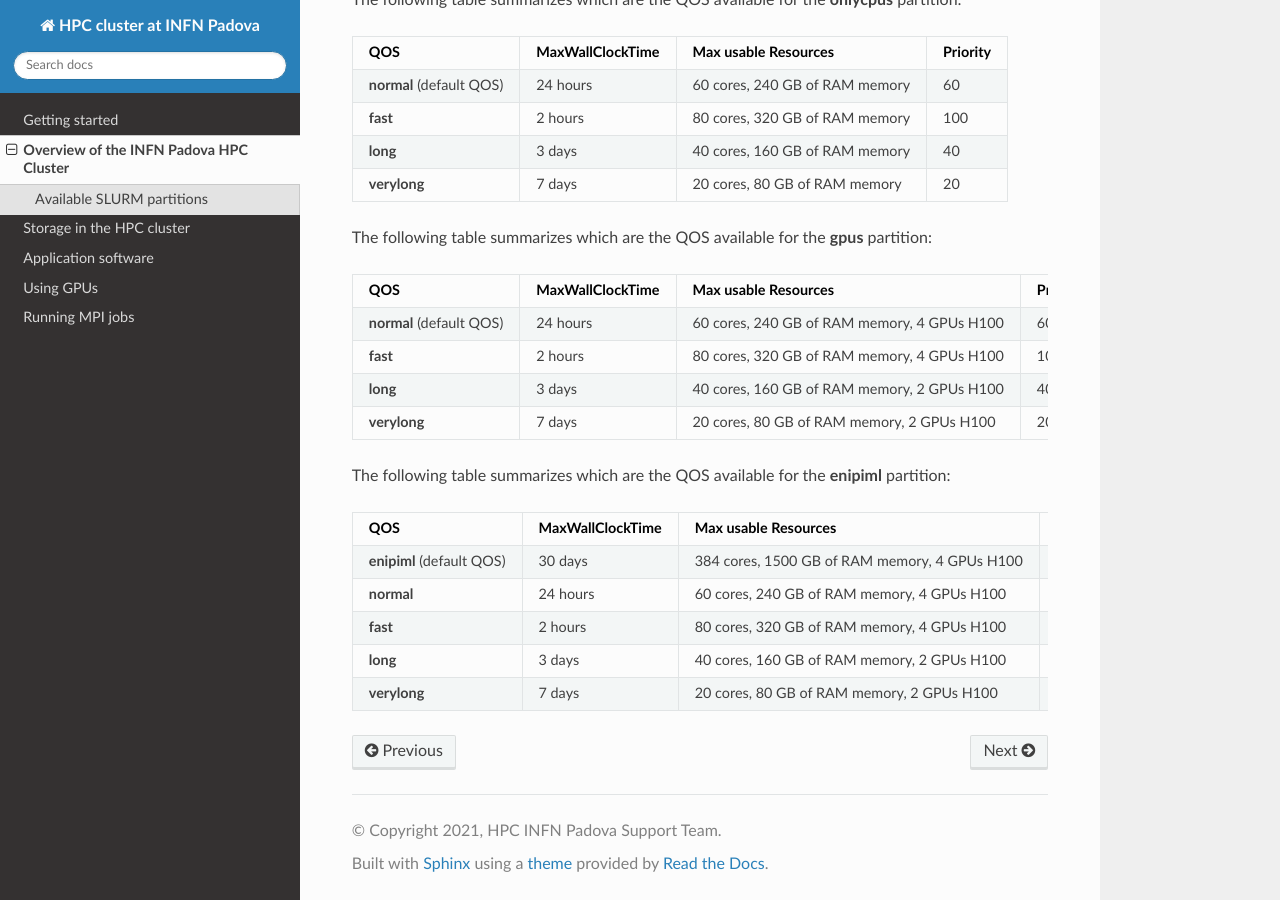
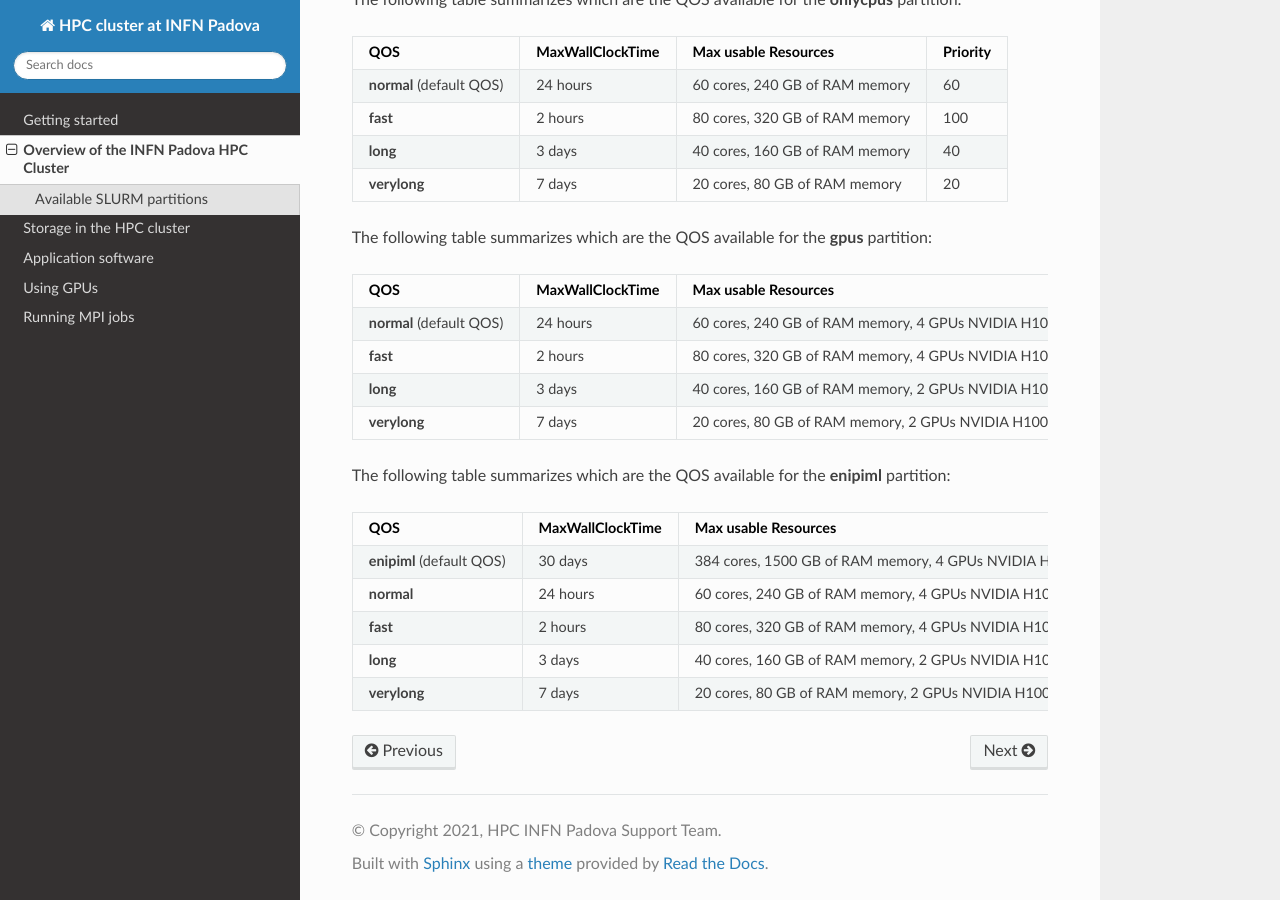
Before and after one commit to marcoverl/HPCPadovaUserGuide, a Sphinx documentation site: the page built from docs/source/cluster.rst, in a window 1280 px wide and 900 px high, scrolled down 905 px. Built offline with Sphinx 7.4.7 and the Read the Docs theme 3.1.0, drawn with Linux system fonts in a browser that asks for light colours; some of the changed text lies outside the part shown.

Commit message:
Modello H100

```diff
--- a/docs/source/cluster.rst
+++ b/docs/source/cluster.rst
@@ -6,7 +6,7 @@
 *  6 CPU only nodes cld-ter-01..06: each node has 2 AMD EPYC 9654 processors
    (192 Cores, 384 threads in total) and 1.5 TB of RAM
 *  6 CPU-GPU nodes cld-ter-gpu-01..06: each node has 2 AMD EPYC 9654 processors
-   (192 Cores, 384 threads in total), 1.5 TB of RAM and 4 NVIDIA H100 GPUs
+   (192 Cores, 384 threads in total), 1.5 TB of RAM and 4 NVIDIA H100 80GB HBM3 GPUs
 
 The nodes are interconnected through a high bandwith, low latency Infiniband network.
 
@@ -59,16 +59,16 @@
 | QOS                      | MaxWallClockTime | Max usable Resources            | Priority |
 +==========================+==================+=================================+==========+
 | **normal** (default QOS) | 24 hours         | 60 cores, 240 GB of RAM memory, | 60       |
-|                          |                  | 4 GPUs H100                     |          |
+|                          |                  | 4 GPUs NVIDIA H100 80GB HBM3    |          |
 +--------------------------+------------------+---------------------------------+----------+
 | **fast**                 | 2 hours          | 80 cores, 320 GB of RAM memory, | 100      |
-|                          |                  | 4 GPUs H100                     |          |
+|                          |                  | 4 GPUs NVIDIA H100 80GB HBM3    |          |
 +--------------------------+------------------+---------------------------------+----------+
 | **long**                 | 3 days           | 40 cores, 160 GB of RAM memory, | 40       |
-|                          |                  | 2 GPUs H100                     |          |
+|                          |                  | 2 GPUs NVIDIA H100 80GB HBM3    |          |
 +--------------------------+------------------+---------------------------------+----------+
 | **verylong**             | 7 days           | 20 cores, 80 GB of RAM memory,  | 20       |
-|                          |                  | 2 GPUs H100                     |          |
+|                          |                  | 2 GPUs NVIDIA H100 80GB HBM3    |          |
 +--------------------------+------------------+---------------------------------+----------+
 
 
@@ -79,17 +79,17 @@
 | QOS                       | MaxWallClockTime | Max usable Resources              | Priority |
 +===========================+==================+===================================+==========+
 | **enipiml** (default QOS) | 30 days          | 384 cores, 1500 GB of RAM memory, | 60       |
-|                           |                  | 4 GPUs H100                       |          |
+|                           |                  | 4 GPUs NVIDIA H100 80GB HBM3      |          |
 +---------------------------+------------------+-----------------------------------+----------+
 | **normal**                | 24 hours         | 60 cores, 240 GB of RAM memory,   | 60       |
-|                           |                  | 4 GPUs H100                       |          |
+|                           |                  | 4 GPUs NVIDIA H100 80GB HBM3      |          |
 +---------------------------+------------------+-----------------------------------+----------+
 | **fast**                  | 2 hours          | 80 cores, 320 GB of RAM memory,   | 100      |
-|                           |                  | 4 GPUs H100                       |          |
+|                           |                  | 4 GPUs NVIDIA H100 80GB HBM3      |          |
 +---------------------------+------------------+-----------------------------------+----------+
 | **long**                  | 3 days           | 40 cores, 160 GB of RAM memory,   | 40       |
-|                           |                  | 2 GPUs H100                       |          |
+|                           |                  | 2 GPUs NVIDIA H100 80GB HBM3      |          |
 +---------------------------+------------------+-----------------------------------+----------+
 | **verylong**              | 7 days           | 20 cores, 80 GB of RAM memory,    | 20       |
-|                           |                  | 2 GPUs H100                       |          |
+|                           |                  | 2 GPUs NVIDIA H100 80GB HBM3      |          |
 +---------------------------+------------------+-----------------------------------+----------+
```
